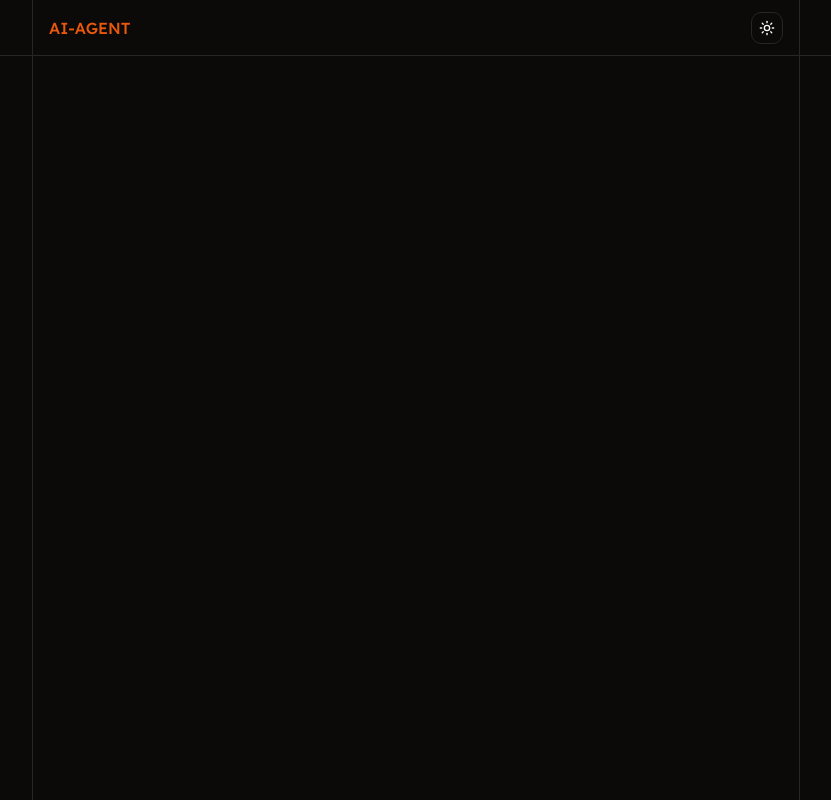
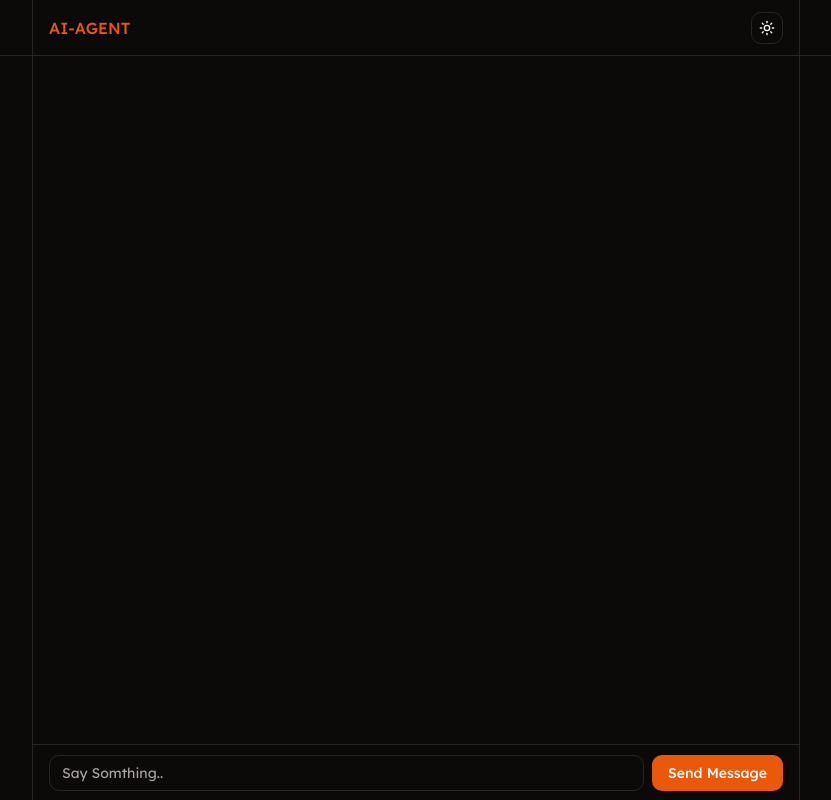
Before and after one commit to robiuzzaman4/ai-agent, a Next.js app: page /chat in a window 1280 px wide. Shown: the whole page, without its empty margins (224-1055 px from the left). Built offline with nearby package versions, Linux system fonts and the light colour scheme.

Commit message:
Add chat functionality with OpenAI integration, create Input component, and update Navbar for ChatPage

```diff
--- a/package.json
+++ b/package.json
@@ -9,7 +9,9 @@
     "lint": "next lint"
   },
   "dependencies": {
+    "@ai-sdk/openai": "^1.1.6",
     "@radix-ui/react-slot": "^1.1.1",
+    "ai": "^4.1.16",
     "class-variance-authority": "^0.7.1",
     "clsx": "^2.1.1",
     "lucide-react": "^0.474.0",
--- /dev/null
+++ b/src/app/actions/chat.ts
@@ -0,0 +1,16 @@
+import { createOpenAI } from "@ai-sdk/openai";
+import { generateText } from "ai";
+
+export async function Chat(prompt: string) {
+  const openai = createOpenAI({
+    apiKey: process.env.OPENAI_API_KEY,
+  });
+  const { text } = await generateText({
+    model: openai("gpt-3.5-turbo"),
+    prompt: prompt,
+  });
+
+  //   console.log("chat", text);
+
+  return text;
+}
--- a/src/app/chat/page.tsx
+++ b/src/app/chat/page.tsx
@@ -1,7 +1,27 @@
 import React from "react";
+import { Chat } from "../actions/chat";
+import { Button } from "@/components/ui/button";
+import { Input } from "@/components/ui/input";
 
 const ChatPage = () => {
-  return <main className="min-h-screen w-full max-w-screen-md mx-auto px-4 border-x">ChatPage</main>;
+  const handleAction = async () => {
+    "use server";
+    const res = await Chat("Write a vegetarian lasagna recipe for 4 people.");
+
+    console.log("res: ", res);
+  };
+
+  return (
+    <main className="min-h-screen w-full max-w-screen-md mx-auto border-x relative">
+      <form
+        action={handleAction}
+        className="absolute bottom-0 h-14 w-full flex items-center justify-center gap-2 border-t px-4"
+      >
+        <Input type="text" placeholder="Say Somthing.." />
+        <Button>Send Message</Button>
+      </form>
+    </main>
+  );
 };
 
 export default ChatPage;
--- a/src/components/navbar.tsx
+++ b/src/components/navbar.tsx
@@ -4,7 +4,7 @@ import Link from "next/link";
 
 const Navbar = () => {
   return (
-    <nav className="fixed top-0 w-full h-14 bg-background border-b flex items-center">
+    <nav className="fixed top-0 w-full h-14 bg-background border-b flex items-center z-50">
       <div className="w-full h-full flex items-center justify-between gap-6 max-w-screen-md mx-auto px-4 border-x">
         <Link href="/chat" className="text-base font-medium text-primary">
           AI-AGENT
--- /dev/null
+++ b/src/components/ui/input.tsx
@@ -0,0 +1,22 @@
+import * as React from "react"
+
+import { cn } from "@/lib/utils"
+
+const Input = React.forwardRef<HTMLInputElement, React.ComponentProps<"input">>(
+  ({ className, type, ...props }, ref) => {
+    return (
+      <input
+        type={type}
+        className={cn(
+          "flex h-9 w-full rounded-md border border-input bg-transparent px-3 py-1 text-base shadow-sm transition-colors file:border-0 file:bg-transparent file:text-sm file:font-medium file:text-foreground placeholder:text-muted-foreground focus-visible:outline-none focus-visible:ring-1 focus-visible:ring-ring disabled:cursor-not-allowed disabled:opacity-50 md:text-sm",
+          className
+        )}
+        ref={ref}
+        {...props}
+      />
+    )
+  }
+)
+Input.displayName = "Input"
+
+export { Input }
```
Also changed, not shown: 1 other file (tests, documents, lock files or other folders).
